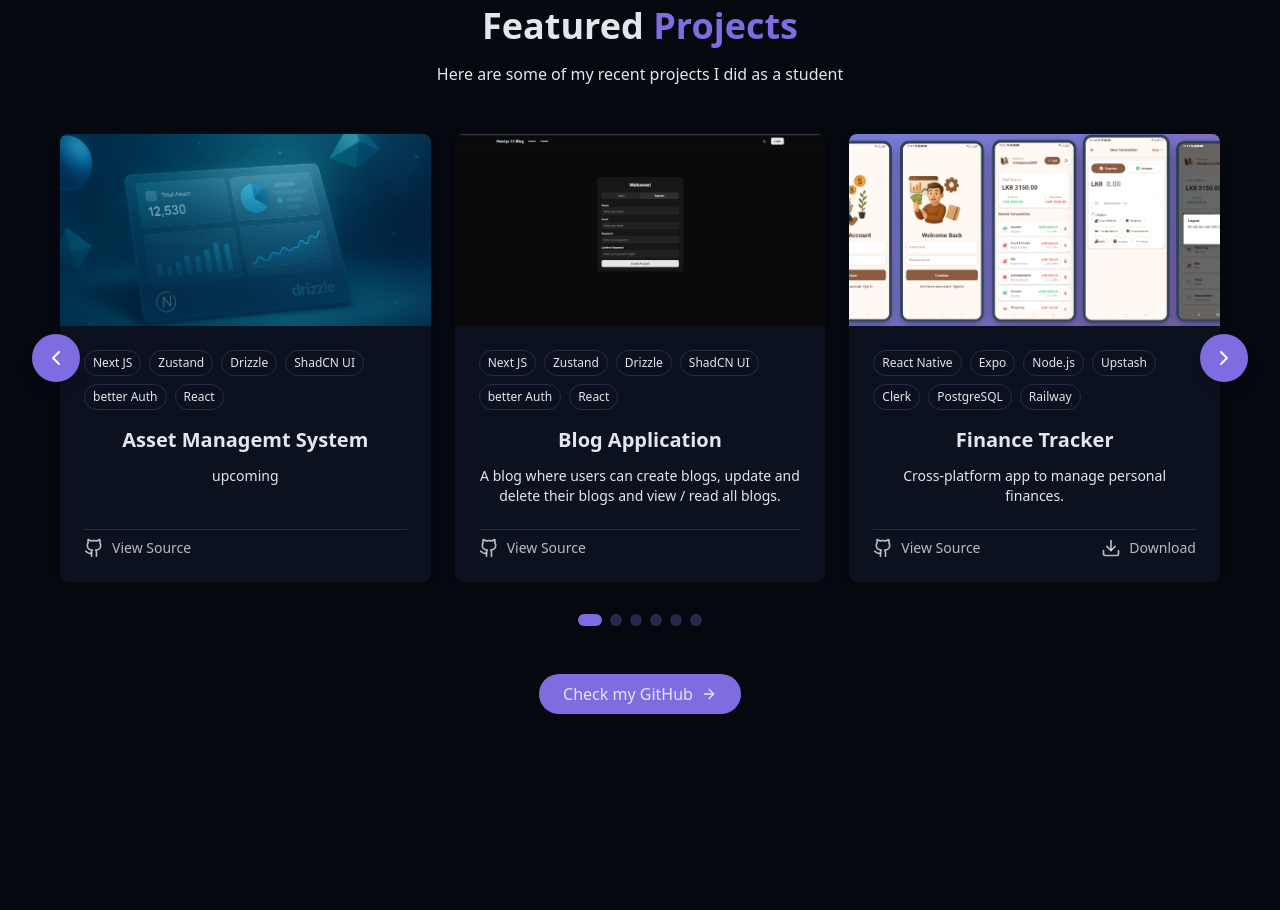
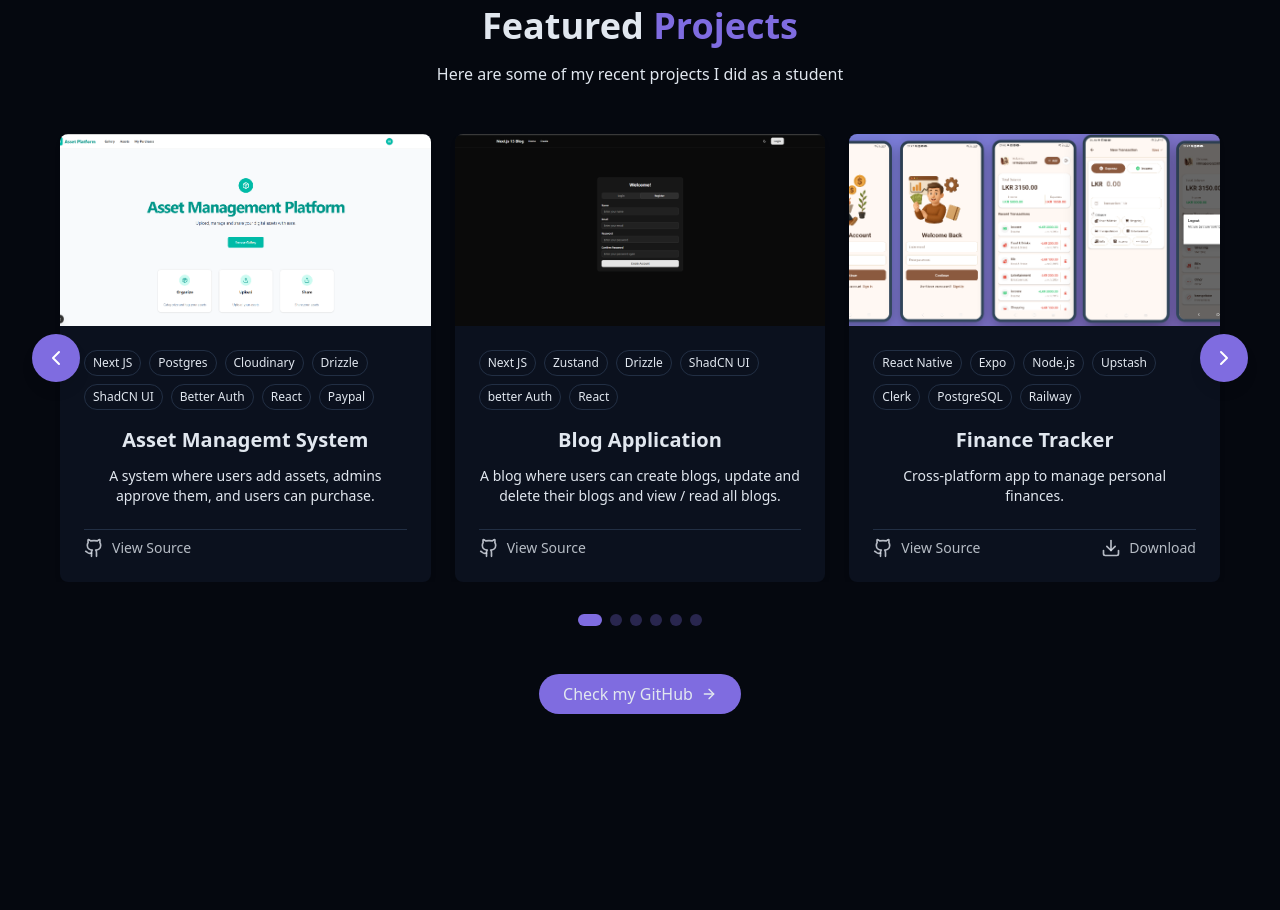
Before and after one commit to nirmal-404/portfolio, a React (Vite) app: page / in a window 1280 px wide. Shown: the part 2600-3510 px from the top of the page. Built offline with nearby package versions, Linux system fonts and the light colour scheme.

Commit message:
added the asset mnagement system project

```diff
--- a/src/components/ProjectsSection.jsx
+++ b/src/components/ProjectsSection.jsx
@@ -3,13 +3,13 @@ import { ArrowRight, ChevronLeft, ChevronRight, ExternalLink, Github, Download }
 
 const projects = [
 
-    // 17. next js blog
+    // 18. asset management
     {
         id: 18,
         title: "Asset Managemt System",
-        description: "upcoming",
-        image : "/projects/18_upcoming.png",
-        tags : ["Next JS", "Zustand", "Drizzle", "ShadCN UI", "better Auth", "React", ],
+        description: "A system where users add assets, admins approve them, and users can purchase.",
+        image : "/projects/18_asset-management.png",
+        tags : ["Next JS", "Postgres", "Cloudinary", "Drizzle", "ShadCN UI", "Better Auth", "React", "Paypal" ],
         urls: [
             {type : "github", href : "https://github.com/nirmal-404/asset-manger"}
         ]
```
Also changed, not shown: public/projects/18_asset-management.png (added), public/projects/18_upcoming.png (deleted).
